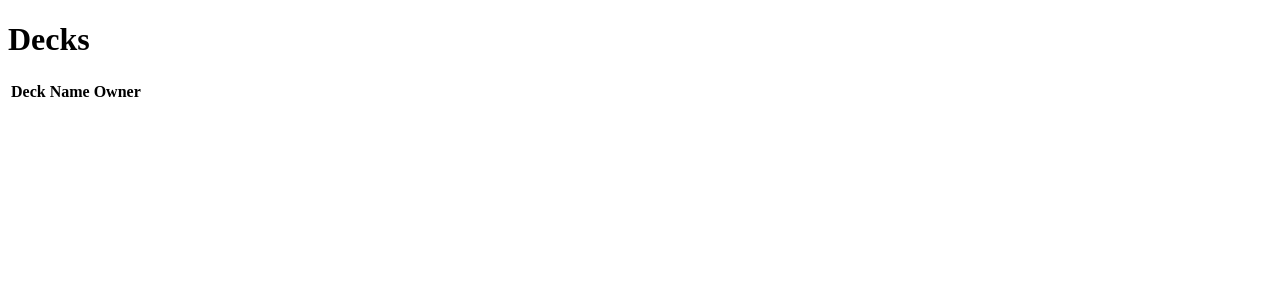
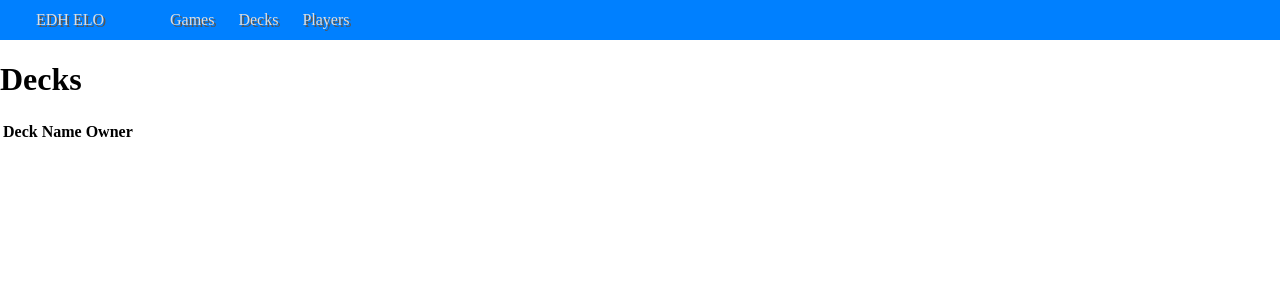
Before and after one commit to scubbo/edh-elo, a FastAPI app: page /deck/list in a window 1280 px wide. Shown: the top 300 px of the page. Run offline with FastAPI, Linux system fonts and the light colour scheme; lists and menus that the app fills with data are empty.

Commit message:
Basic formatting

```diff
--- a/app/routers/games.py
+++ b/app/routers/games.py
@@ -59,6 +59,7 @@ def create_game(game: schemas.GameCreate, db: Session = Depends(get_db)):
         db.add(
             models.EloScore(after_game_id=created_game.id, deck_id=deck_id, score=score)
         )
+        db.commit()
     return created_game
 
 
--- /dev/null
+++ b/app/static/css/base.css
@@ -0,0 +1,48 @@
+body {
+    margin: 0;
+}
+
+#header {
+    background-color: #0080ff;
+    min-height: 40px;
+    width: 100%;
+    color: #ddd;
+    text-shadow: 2px 2px #555;
+}
+
+#header div {
+    float: left
+}
+
+#header a {
+  color: inherit;
+  text-decoration: none;
+  -moz-transition: all .2s ease-in;
+  -o-transition: all .2s ease-in;
+  -webkit-transition: all .2s ease-in;
+  transition: all .2s ease-in;
+}
+
+#header a {
+    /* margin: 0; */
+    line-height: 40px;
+}
+
+#header a:hover {
+    color: #00c;
+}
+
+#header #header_main_anchor {
+    min-height: 40px;
+    width: 100px;
+    padding: 0px 20px;
+    text-align: center;
+}
+
+#header #topbar {
+    margin-left: 20px;
+}
+
+.topbar_item {
+    margin: 0px 10px;
+}
--- a/app/templates/base.html
+++ b/app/templates/base.html
@@ -7,9 +7,20 @@
         src="https://code.jquery.com/jquery-3.7.1.min.js"
         integrity="sha256-/JqT3SQfawRcv/BIHPThkBvs0OEvtFFmqPF/lYI/Cxo="
         crossorigin="anonymous"></script>
+    <link rel="stylesheet" href="/static/css/base.css"/>
     {% endblock %}
 </head>
 <body>
+    <div id="header">
+        <div id="header_main_anchor">
+            <a id="main_anchor" href="/">EDH ELO</a>
+        </div>
+        <div id="topbar">
+            <a class="topbar_item" href="/game/list">Games</a>
+            <a class="topbar_item" href="/deck/list">Decks</a>
+            <a class="topbar_item" href="/player/list">Players</a>
+        </div>
+    </div>
     <div id="content">{% block content %}{% endblock %}</div>
     <div id="footer">
         {% block footer %}
--- a/app/templates/decks/list.html
+++ b/app/templates/decks/list.html
@@ -1,10 +1,12 @@
-<!DOCTYPE html>
-<html lang="en">
-<head>
-    <meta charset="UTF-8">
-    <title>Decks</title>
-</head>
-<body>
+{% extends "base.html" %}
+
+{% block title %}Decks{% endblock %}
+
+{% block head %}
+{{ super() }}
+{% endblock %}
+
+{% block content %}
 <h1>Decks</h1>
 <table>
     <tr>
@@ -20,5 +22,4 @@
     </tr>
     {% endfor %}
 </table>
-</body>
-</html>
+{% endblock %}
--- a/app/templates/main.html
+++ b/app/templates/main.html
@@ -3,6 +3,7 @@
 {% block title %}EDH ELO{% endblock %}
 
 {% block head %}
+{{ super() }}
 {% endblock %}
 
 {% block content %}
```
Also changed, not shown: app/templates/decks/detail.html (+14 -13 lines), app/templates/games/detail.html (+14 -13 lines), app/templates/games/list.html (+10 -9 lines), app/templates/players/detail.html (+11 -10 lines), app/templates/players/list.html (+10 -9 lines). Lines whose indentation alone changed are shown as unchanged.
